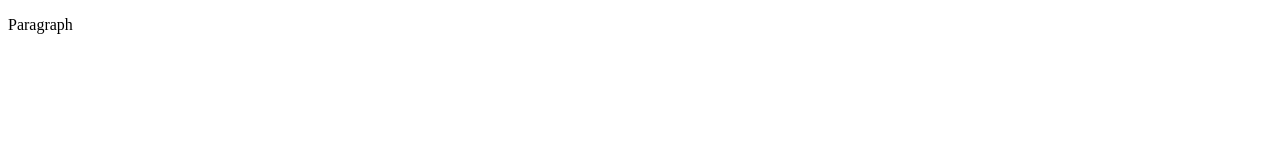
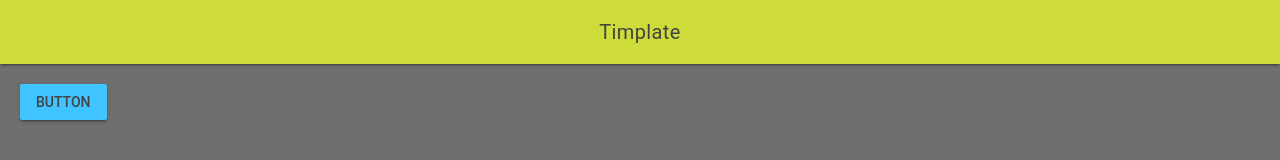
Before and after one commit to MTHS-ICD2O-1-2023/ICD2O-Unit-2-01-mohammed-el-hayek, a plain HTML site: page index.html in a window 1280 px wide. Drawn offline with nearby package versions, Linux system fonts and the light colour scheme.

Commit message:
update for 2-01

```diff
--- a/css/style.css
+++ b/css/style.css
@@ -1,4 +1,32 @@
-/* Created by: Mr. Coxall
-* Created on: Sep 2020
+/* Created by: Mohammed El-Hayek
+* Created on: Mar 2024
 * This file contains the CSS for index.html
 */
+
+/* Due to error in MDL : https://github.com/google/material-design-lite/issues/5281
+*/
+.mdl-ripple {
+  background: #000;
+  opacity: 0.001;
+}
+
+.mdl-layout__header-row {
+  justify-content: center;
+  padding: 0;
+}
+
+.mdl-layout__content {
+  padding-left: 15pt;
+  padding-right: 15pt;
+  padding-top: 15pt;
+}
+
+.page-content {
+  color: white;
+  font-family: Helvetica, Arial, sans-serif;
+  font-size: 1.25rem;
+}
+
+body {
+  background-color: rgb(112 111 111);
+}
--- a/index.html
+++ b/index.html
@@ -1,9 +1,42 @@
 <!DOCTYPE html>
-<html>
+<!-- ICS2O-Unit2-01-HTML-MDL-CSS -->
+<html lang="en-ca">
   <head>
-    <title>Title</title>
+    <meta charset="utf-8" />
+    <meta name="description" content="Webpage witch 1-08" />
+    <meta name="keywords" content="mths, ics2o" />
+    <meta name="author" content="Mohammed El-Hayek" />
+    <meta name="viewport" content="width=device-width, initial-scale=1.0" />
+    <link rel="stylesheet" href="https://fonts.googleapis.com/icon?family=Material+Icons" />
+    <link rel="stylesheet" href="https://code.getmdl.io/1.3.0/material.lime-light_blue.min.css" />
+    <link rel="stylesheet" href="./css/style.css" />
+    <link rel="apple-touch-icon" sizes="180x180" href="apple-touch-icon.png" />
+    <link rel="icon" type="image/png" sizes="32x32" href="favicon-32x32.png" />
+    <link rel="icon" type="image/png" sizes="16x16" href="favicon-16x16.png" />
+    <link rel="manifest" href="site.webmanifest" />
+    <title>Free style webpage 2</title>
   </head>
   <body>
-    <p>Paragraph</p>
+    <script defer src="https://code.getmdl.io/1.3.0/material.min.js"></script>
+    <script src="./js/script.js"></script>
+    <div class="mdl-layout mdl-js-layout mdl-layout--fixed-header">
+      <header class="mdl-layout__header">
+        <div class="mdl-layout__header-row">
+          <span class="mdl-layout-title">Timplate</span>
+        </div>
+      </header>
+      <main class="mdl-layout__content">
+        <!-- Accent-colored raised button with ripple -->
+        <button class="mdl-button mdl-js-button mdl-button--raised mdl-js-ripple-effect mdl-button--accent"
+          onclick="myButtonClicked()">
+          Button
+        </button>
+        <br />
+        <br />
+        <div class="page-content-answer">
+          <div id="hello-world"></div>
+        </div>
+      </main>
+    </div>
   </body>
 </html>
--- a/js/script.js
+++ b/js/script.js
@@ -1,5 +1,8 @@
-// Copyright (c) 2020 Mr. Coxall All rights reserved
-//
-// Created by: Mr. Coxall
-// Created on: Sep 2020
-// This file contains the JS functions for index.html
+/* Created by: Mohammed El-Hayek
+* Created on: Mar 2024
+* This file contains the CSS for index.html
+*/
+
+function myButtonClicked() {
+  document.getElementById("hello-world").innerHTML="Hello, World!"
+}
```
Also changed, not shown: android-chrome-192x192.png (added), android-chrome-512x512.png (added), apple-touch-icon.png (added), favicon-16x16.png (added), favicon-32x32.png (added), favicon.ico (added), site.webmanifest (added).
